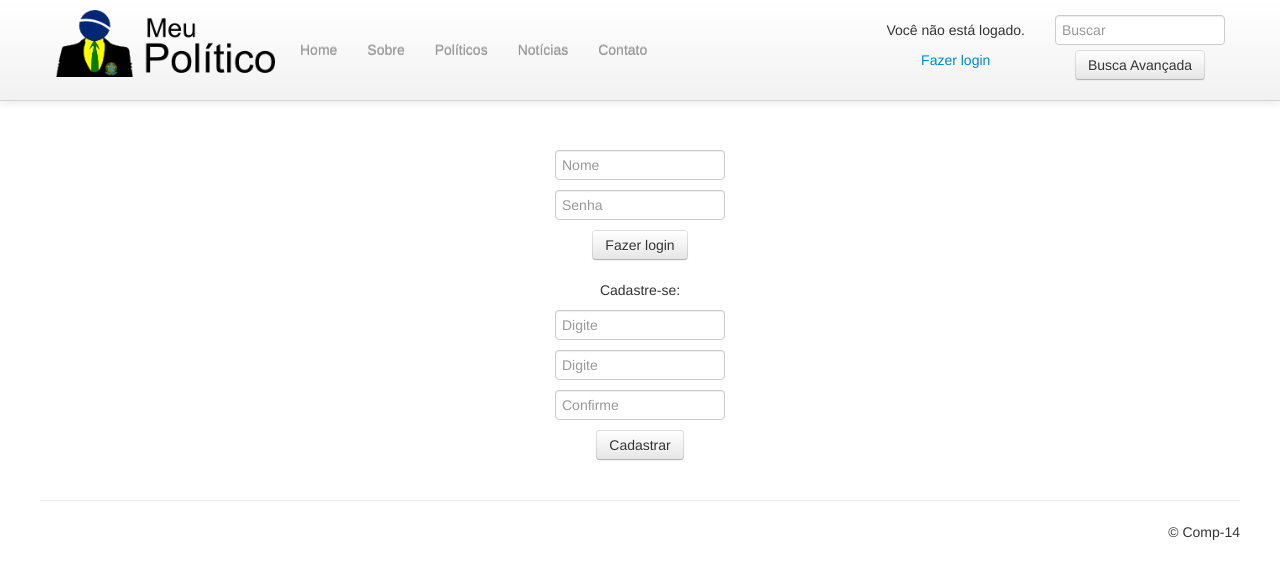
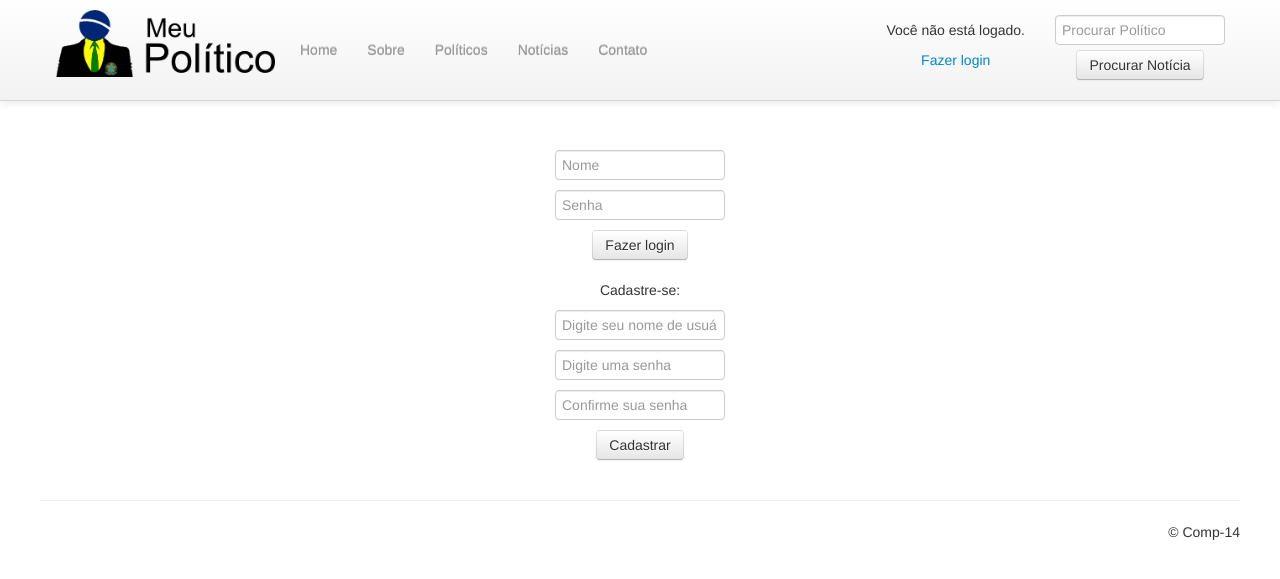
Before and after one commit to thalesmello/meupolitico, a Django app: page /login/ in a window 1280 px wide. Shown: the top 579 px of the page. Run offline with Django 3.2, Linux system fonts and the light colour scheme; parts of the project's set-up code (start-up, migrations or seed data) failed here and were passed over; some libraries are stand-ins or nearby versions.

Commit message:
Fixing placeholders

```diff
--- a/politicians/templates/politicians/login_form.html
+++ b/politicians/templates/politicians/login_form.html
@@ -1,7 +1,7 @@
 <form class={{ class|default:"form" }} action={% url 'login_user' %} method={{ method|default:"post" }}>
     {% csrf_token %}
     <p>{{ message }}</p>
-    <input id="login_username" class="span2" type="text" name="name" placeholder={{ input|default:"Nome" }} /><br />
-    <input id="login_password" class="span2" type="password" name="password" placeholder={{ input|default:"Senha" }} /><br />
+    <input id="login_username" class="span2" type="text" name="name" placeholder="Nome" /><br />
+    <input id="login_password" class="span2" type="password" name="password" placeholder="Senha" /><br />
     <button id="login_button" class="btn" type="submit">{{ button|default:"Fazer login" }}</button>
 </form>
--- a/politicians/templates/politicians/search_form.html
+++ b/politicians/templates/politicians/search_form.html
@@ -1,9 +1,9 @@
 <div id="busca">
 <form class={{ class|default:"form" }} action={% url 'search_results' %} method={{ method|default:"post" }}>
     {% csrf_token %}
-    <input id="search_text" class="span2" type="text" name="name" placeholder={{ input|default:"Buscar Político" }} />
+    <input id="search_text" class="span2" type="text" name="name" placeholder="Procurar Político" />
 </form>
 <form class={{ class|default:"form" }} action={% url 'news_search' %}>
-    <button class="btn" type="submit">{{ button|default:"Busca Avançada" }}</button>
+    <button class="btn" type="submit">{{ button|default:"Procurar Notícia" }}</button>
 </form>
 </div>
--- a/politicians/templates/politicians/signup_form.html
+++ b/politicians/templates/politicians/signup_form.html
@@ -2,8 +2,8 @@
 <form class={{ class|default:"form" }} action={% url 'signup_user' %} method={{ method|default:"post" }}>
     {% csrf_token %}
     <p>{{ message }}</p>
-    <input class="span2" type="text" name="name" placeholder={{ input|default:"Digite seu nome de usuário" }} /><br />
-    <input class="span2" type="password" name="password1" placeholder={{ input|default:"Digite uma senha" }} /><br />
-    <input class="span2" type="password" name="password2" placeholder={{ input|default:"Confirme sua senha" }} /><br />
+    <input class="span2" type="text" name="name" placeholder="Digite seu nome de usuário" /><br />
+    <input class="span2" type="password" name="password1" placeholder="Digite uma senha" /><br />
+    <input class="span2" type="password" name="password2" placeholder="Confirme sua senha" /><br />
     <button class="btn" type="submit">{{ button|default:"Cadastrar" }}</button>
 </form>
```
